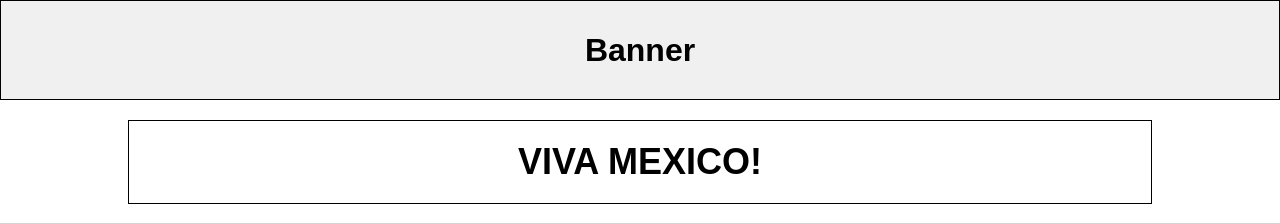
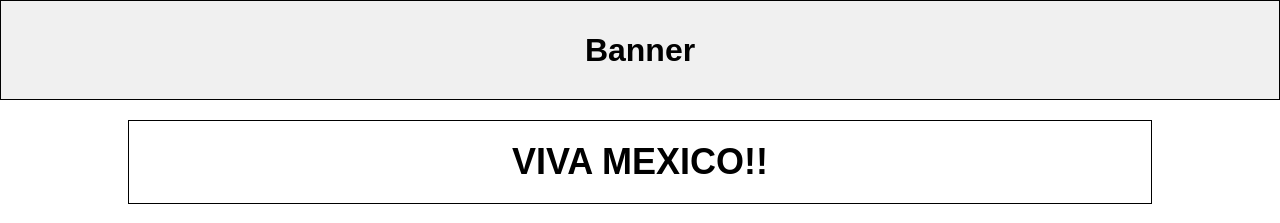
Before and after one commit to jegamboafuentes/LB-DEMO, a plain HTML site: page index.html in a window 1280 px wide. Shown: the top 223 px of the page. Drawn offline with Linux system fonts and the light colour scheme.

Commit message:
Update index.html

```diff
--- a/index.html
+++ b/index.html
@@ -12,7 +12,7 @@
     </header>
 
     <section class="content">
-        <h2>VIVA MEXICO!</h2>
+        <h2>VIVA MEXICO!!</h2>
     </section>
 
     <section class="logos">
```
